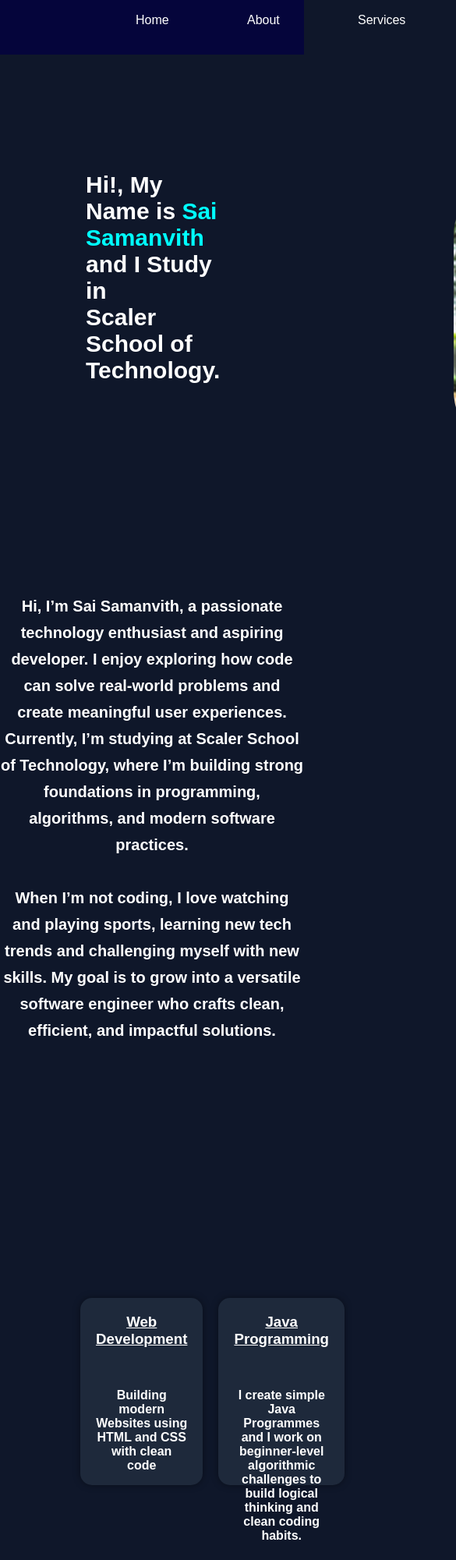
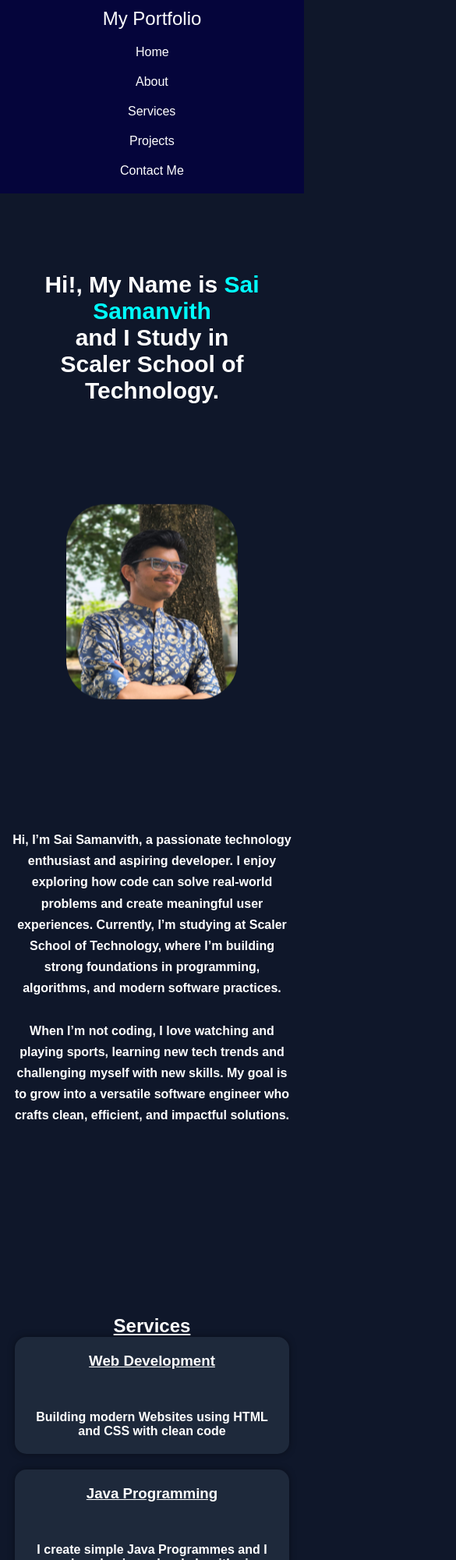
Before and after one commit to samanvith0108/Sai-Samanvith-Portfolio, a plain HTML site: page index.html in a window 390 px wide. Shown: the top 2000 px of the page at 78% size, 585 px wide, since content can reach past the window. Drawn offline with Linux system fonts and the light colour scheme; a web font is replaced by a local one.

Commit message:
Update and rename portfolio.html to index.html

```diff
--- a/portfolio.html
+++ b/index.html
@@ -68,6 +68,7 @@
             justify-content: flex-start;
             margin-top: 150px;
             margin-left: 110px;
+            flex-wrap: wrap;
         }
 
         span {
@@ -136,8 +137,6 @@
             animation: pulseBtn 2s infinite;
         }
 
-
-
         .cards {
             display: flex;
             justify-content: center;
@@ -147,6 +146,7 @@
             margin-right: 5px;
             gap: 20px;
             animation: fadeInUp 1.5s ease forwards;
+            flex-wrap: wrap;
         }
 
         .card {
@@ -282,6 +282,120 @@
             background: rgba(255, 255, 255, 0.03);
             box-shadow: 0 -5px 15px rgba(0, 255, 255, 0.1);
         }
+
+
+        @media (max-width: 992px) {
+            .left {
+                margin-right: 200px;
+                font-size: 1.6rem;
+            }
+
+            nav ul li {
+                margin: 0 25px;
+            }
+
+            .intro-image {
+                margin-left: 100px;
+            }
+
+            .intro-image img {
+                width: 260px;
+                height: 280px;
+            }
+
+            .paper {
+                font-size: 18px;
+                padding: 0 20px;
+            }
+
+            .logitech,
+            .rrr,
+            .java {
+                margin-left: 0;
+                text-align: center;
+            }
+
+            .cards {
+                margin-left: 0;
+            }
+        }
+
+
+        @media (max-width: 600px) {
+            nav {
+                flex-direction: column;
+                height: auto;
+                padding: 10px;
+            }
+
+            nav ul {
+                flex-direction: column;
+                align-items: center;
+            }
+
+            nav ul li {
+                margin: 10px 0;
+            }
+
+            .left {
+                margin-right: 0;
+                font-size: 1.5rem;
+                margin-bottom: 10px;
+            }
+
+            .namaste {
+                flex-direction: column;
+                align-items: center;
+                margin-left: 0;
+                margin-top: 100px;
+                text-align: center;
+            }
+
+            .intro-image {
+                margin-left: 0;
+                margin-top: 20px;
+            }
+
+            .intro-image img {
+                width: 220px;
+                height: 250px;
+                border-radius: 50px;
+            }
+
+            .paper {
+                font-size: 16px;
+                padding: 0 15px;
+            }
+
+            .logitech,
+            .rrr,
+            .java {
+                margin-left: 0;
+                margin-right: 0;
+                text-align: center;
+                font-size: 24px;
+            }
+
+            .cards {
+                flex-direction: column;
+                align-items: center;
+                margin: 0 auto;
+            }
+
+            .card {
+                width: 80%;
+                height: auto;
+            }
+
+            .python {
+                width: 90%;
+                font-size: 14px;
+            }
+
+            .puma {
+                font-size: 10px;
+            }
+        }
     </style>
 </head>
 
@@ -306,10 +420,9 @@
                 <b> Hi!, My Name is <span>Sai Samanvith</span><br>
                     <div class="hi">and I Study in<br></div>
                     Scaler School of Technology.<b>
-
             </div>
 
-             <div class="intro-image">
+            <div class="intro-image">
                 <img src="./hi.jpg" alt="Profile photo">
             </div>
         </div>
@@ -355,11 +468,15 @@
         <div class="python">
             <div class="red">
                 <div><span>Contact Number : </span> <a href="tel:+919110239658" class="m">+91 9110239658</a></div><br>
-                <div><span>Email Address : </span> <a href="mailto:sai.samanvith0108@gmail.com" class="m">sai.samanvith0108@gmail.com</a></div><br>
-                <div><span>LinkedIn : </span> <a href="https://www.linkedin.com/in/sai-samanvith-98911437b" target="_blank" class="m">https://www.linkedin.com/in/sai-samanvith-98911437b</a></div><br>
+                <div><span>Email Address : </span> <a href="mailto:sai.samanvith0108@gmail.com"
+                        class="m">sai.samanvith0108@gmail.com</a></div><br>
+                <div><span>LinkedIn : </span> <a href="https://www.linkedin.com/in/sai-samanvith-98911437b"
+                        target="_blank"
+                        class="m">https://www.linkedin.com/in/sai-samanvith-98911437b</a></div><br>
             </div>
         </div>
     </section>
     <footer class="puma">© 2025 Samanvith | Built with 🔥 using HTML & CSS</footer>
 </body>
+
 </html>
```
